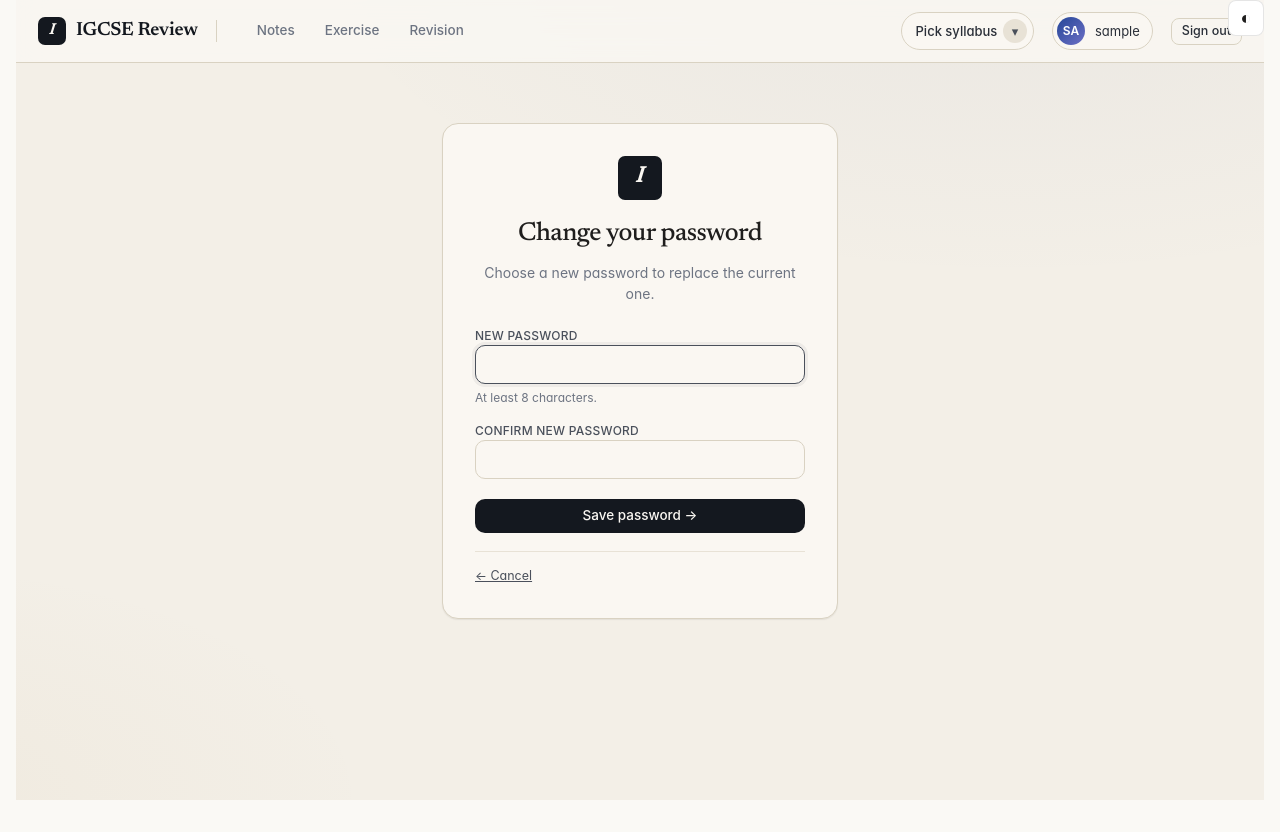
After one commit to Cyberfilo/Smart-igcse-platform, a Flask app: page /auth/set-password in a window 1280 px wide. The commit adds this page. Run offline with Flask 3, Linux system fonts and the light colour scheme; the visitor is signed in with stand-in values (Sample User, id 1); data that the repository does not hold is empty; parts of the project's set-up code (start-up, migrations or seed data) failed here and were passed over; some libraries are stand-ins or nearby versions.

Commit message:
feat(auth): one-time password with forced first-login rotation
Accounts created via /admin/users now ship with must_change_password=True
and the generated password is a single-use OTP. A before_request guard
in app.py shoves every authenticated user with that flag into
/auth/set-password, allow-listing only {login, logout, set_password,
health, static, media}. After rotation the user's chosen password is
stored plaintext in users.current_password — same closed-classroom
tradeoff already made for generated_password — so the admin CSV export
can still recover credentials for a lost sheet. The original OTP stays
in generated_password as an audit of what was first issued.

Schema migration e1f3a87b2d40 adds current_password (nullable) and
must_change_password (NOT NULL, server_default=false so the live admin
row backfills as "already rotated" and isn't frozen out on next login).

Admin UI: users table grows a Pending-OTP / Rotated status column, the
just-created credentials card labels the password "One-time pw" with a
hint that the user must change it, and the printable credentials sheet
reflects the new flow. CSV export adds one_time_password,
current_password, and password_status columns.

Tests cover forced rotation on first login, successful rotation
unlocking routes, pre-existing admin bypassing the flow, short-password
rejection, and the new CSV columns.

Co-Authored-By: Claude Opus 4.7 (1M context) <noreply@anthropic.com>

```diff
--- a/app.py
+++ b/app.py
@@ -36,6 +36,34 @@ def create_app(config_class: type = Config) -> Flask:
 
     for bp in ALL_BLUEPRINTS:
         app.register_blueprint(bp)
+
+    @app.before_request
+    def _force_password_rotation():
+        """If an authenticated user still has `must_change_password=True`
+        (freshly issued OTP, not rotated yet), shove every request into
+        the set-password form. Allow-list: the set-password route itself,
+        logout, login, static, and media so cached images still render."""
+        from flask import redirect, request, url_for
+        from flask_login import current_user
+
+        if not current_user.is_authenticated:
+            return None
+        if not getattr(current_user, "must_change_password", False):
+            return None
+        allowed = {
+            "pages.set_password",
+            "pages.logout",
+            "pages.login",
+            "pages.health",
+            "static",
+        }
+        if request.endpoint in allowed:
+            return None
+        # Media is whitelisted because the set-password template may later
+        # inline paper-diagram assets; harmless to allow now.
+        if request.endpoint and request.endpoint.startswith("media."):
+            return None
+        return redirect(url_for("pages.set_password"))
 
     # Make `current_syllabus` + `available_syllabi` available in every template
     # so the topnav can render the switcher dropdown.
--- a/models.py
+++ b/models.py
@@ -117,12 +117,24 @@ class User(UserMixin, db.Model):
     email = db.Column(db.String(255), unique=True, nullable=False)
     username = db.Column(db.String(64), unique=True, nullable=True)  # optional, alt login + display
     password_hash = db.Column(db.String(255), nullable=False)
-    # Plaintext password retained only so the admin can export a list of
-    # credentials for a new cohort. Never shown in the admin UI (the
-    # table mask it). School is a closed network, single-admin trusts
-    # themselves — accepting the tradeoff rather than forcing password
-    # resets every time a sheet is lost.
+    # Three password fields — all for a closed-network classroom where the
+    # admin manages a small cohort and accepts plaintext-at-rest as the
+    # tradeoff for recoverable credentials. If the DB leaks, every live
+    # password leaks with it. Do not copy this pattern to a public-internet
+    # app.
+    #   generated_password : the one-time password printed on the credential
+    #                        sheet at account creation. Unchanged after the
+    #                        user rotates — kept as an audit of what was
+    #                        originally issued.
+    #   current_password   : the password the user chose on first login.
+    #                        null until rotation. Used for the admin CSV
+    #                        export so a teacher can still recover it.
+    #   must_change_password : when True, every request (except /auth/
+    #                        set-password and /logout) bounces to the
+    #                        set-password form. Flips to False on rotation.
     generated_password = db.Column(db.String(64), nullable=True)
+    current_password = db.Column(db.String(64), nullable=True)
+    must_change_password = db.Column(db.Boolean, default=False, nullable=False)
     role = db.Column(db.String(16), default="student", nullable=False)  # student / admin
     syllabus_id = db.Column(db.Integer, db.ForeignKey("syllabi.id"), nullable=True)
     cohort_id = db.Column(db.Integer, db.ForeignKey("cohorts.id"), nullable=True)
--- a/routes/pages.py
+++ b/routes/pages.py
@@ -17,7 +17,7 @@ from flask import (
 from flask_login import current_user, login_required, login_user, logout_user
 from sqlalchemy import text
 
-from auth import student_only, verify_password
+from auth import hash_password, student_only, verify_password
 from extensions import db
 from models import (
     Attempt,
@@ -200,6 +200,44 @@ def logout():
     logout_user()
     session.pop("syllabus_code", None)
     return redirect(url_for("pages.login"))
+
+
+@pages_bp.route("/auth/set-password", methods=["GET", "POST"])
+@login_required
+def set_password():
+    """First-login password rotation. Reached automatically via the
+    before_request guard when `current_user.must_change_password` is True;
+    also reachable later if the user wants to change their password
+    voluntarily (the form is idempotent — it just rewrites the hash)."""
+    if request.method == "POST":
+        new_pw = request.form.get("new_password") or ""
+        confirm = request.form.get("confirm_password") or ""
+        if len(new_pw) < 8:
+            flash("Password must be at least 8 characters.", "error")
+            return redirect(url_for("pages.set_password"))
+        if new_pw != confirm:
+            flash("Passwords don't match.", "error")
+            return redirect(url_for("pages.set_password"))
+
+        current_user.password_hash = hash_password(new_pw)
+        # Plaintext retained so the admin can still recover the password
+        # from the CSV export. See the models.User docstring for the
+        # tradeoff. The original OTP in generated_password stays untouched
+        # — it's the audit of what was originally issued.
+        current_user.current_password = new_pw
+        current_user.must_change_password = False
+        db.session.commit()
+        flash("Password updated.", "success")
+        if current_user.is_admin:
+            return redirect(url_for("admin.dashboard"))
+        if current_user.syllabus_id:
+            return redirect(url_for("pages.notes"))
+        return redirect(url_for("pages.syllabus_select"))
+
+    return render_template(
+        "set_password.html",
+        forced=current_user.must_change_password,
+    )
 
 
 # --- Phase 4 — Exercise ---
--- /dev/null
+++ b/templates/set_password.html
@@ -0,0 +1,63 @@
+{% extends "base.html" %}
+
+{% block title %}Set a new password — IGCSE Review{% endblock %}
+
+{% block body %}
+<div class="ds-page ds-fade-in" style="max-width:460px; padding-top:60px;">
+  <div class="ds-card" style="padding:32px;">
+    <div style="text-align:center; margin-bottom:22px;">
+      <div class="ds-brand-mark" style="width:44px; height:44px; font-size:22px; margin:0 auto 14px;">I</div>
+      <h1 class="serif" style="margin:0; font-size:26px; font-weight:500; letter-spacing:-0.02em;">
+        {% if forced %}Set your password{% else %}Change your password{% endif %}
+      </h1>
+      <div style="color:var(--ink-3); font-size:14px; margin-top:6px; line-height:1.5;">
+        {% if forced %}
+          The password you were given is one-time only. Pick a new one to
+          keep using your account.
+        {% else %}
+          Choose a new password to replace the current one.
+        {% endif %}
+      </div>
+    </div>
+
+    {% with messages = get_flashed_messages(with_categories=true) %}
+      {% if messages %}
+        <div style="margin-bottom:14px;">
+          {% for cat, msg in messages %}
+            <div class="ds-alert ds-alert-{{ cat }}" style="margin-bottom:6px;">{{ msg }}</div>
+          {% endfor %}
+        </div>
+      {% endif %}
+    {% endwith %}
+
+    <form method="post" class="ds-col" style="gap:14px;">
+      <div>
+        <label class="ds-label" for="new_password">New password</label>
+        <input id="new_password" name="new_password" type="password"
+               class="ds-input" required minlength="8"
+               autofocus autocomplete="new-password">
+        <div style="color:var(--ink-3); font-size:12px; margin-top:4px;">
+          At least 8 characters.
+        </div>
+      </div>
+      <div>
+        <label class="ds-label" for="confirm_password">Confirm new password</label>
+        <input id="confirm_password" name="confirm_password" type="password"
+               class="ds-input" required minlength="8"
+               autocomplete="new-password">
+      </div>
+      <button type="submit" class="ds-btn ds-btn-primary"
+              style="justify-content:center; margin-top:6px;">
+        Save password →
+      </button>
+    </form>
+
+    {% if not forced %}
+      <div style="margin-top:18px; padding-top:14px; border-top:1px solid var(--paper-2); font-size:12.5px; color:var(--ink-3);">
+        <a href="{{ url_for('admin.dashboard') if current_user.is_admin else url_for('pages.notes') }}"
+           style="color:var(--ink-2);">← Cancel</a>
+      </div>
+    {% endif %}
+  </div>
+</div>
+{% endblock %}
```
Also changed, not shown: migrations/versions/e1f3a87b2d40_add_user_current_password_must_change.py (added, +36 -0 lines), routes/admin.py (+15 -1 lines), templates/admin/credentials_sheet.html (+5 -5 lines), templates/admin/users.html (+15 -2 lines), tests/test_integration.py (+115 -0 lines).
